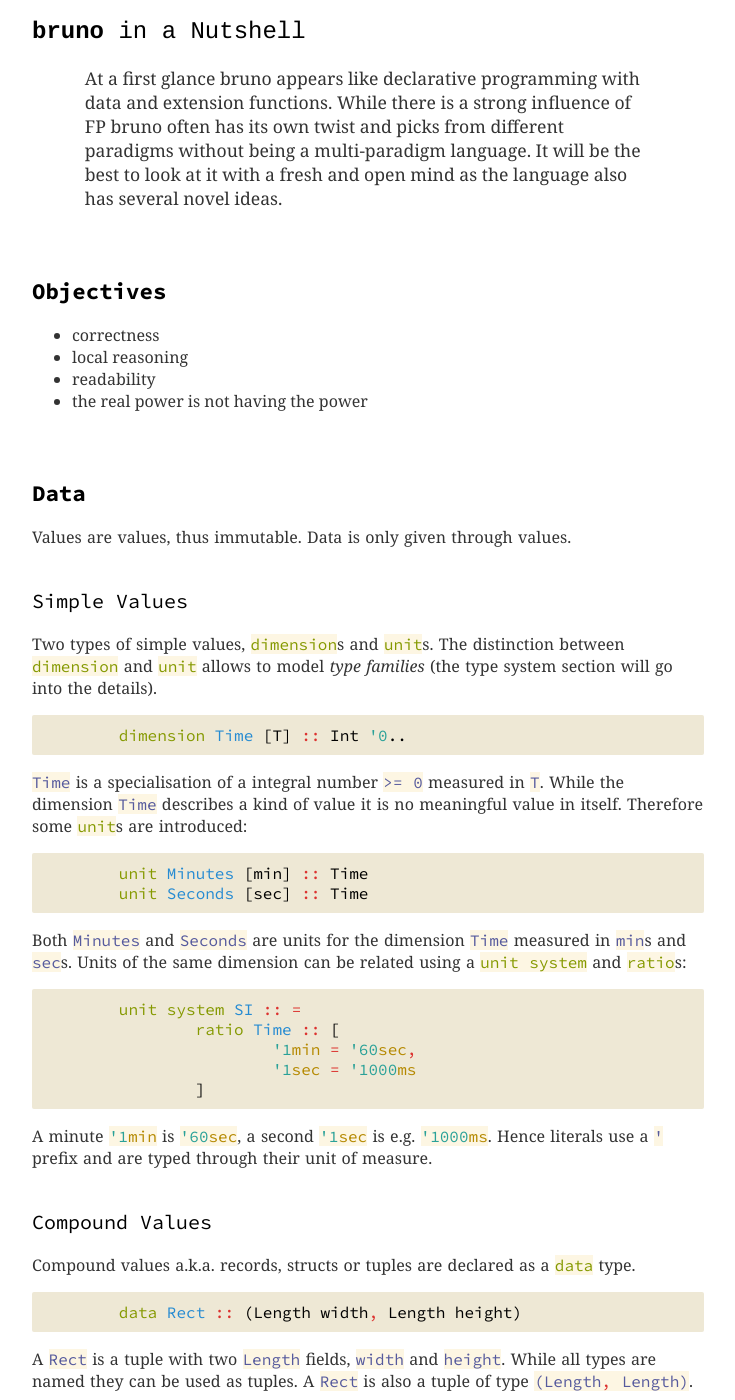
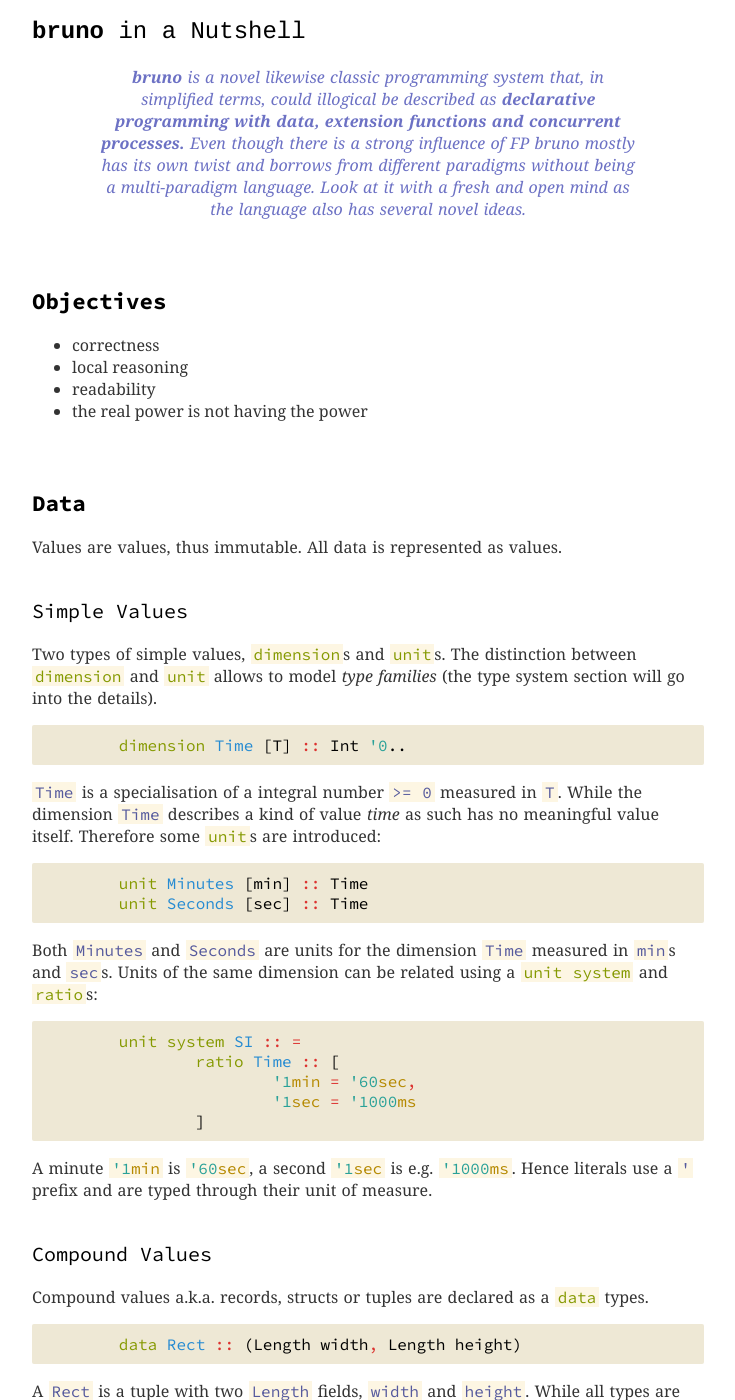
Before and after one commit to bruno-lang/bruno-lang.github.io, a Jekyll site: the page built from learn/index.md, in a window 1280 px wide and 1400 px high. Shown: the whole window, without its empty margins (272-1007 px from the left). Built offline with Jekyll 4.4.1, drawn with Linux system fonts in a browser that asks for light colours; nearby versions of some CDN libraries; some of the changed text lies outside the part shown.

Commit message:
NEW sidenotes

```diff
--- a/_layouts/default.html
+++ b/_layouts/default.html
@@ -30,8 +30,15 @@
    	;
 }
 
-$("pre code").html(highlight);
-$("p code").html(highlight);
+$("content pre code").html(highlight);
+
+$("content p code").html(highlight);
+
+$(".footnotes li").each(function(n, e) { $("#"+e.id.replace("fn", "fnref\\")).before($("<ol class='sidenote'></ol>").html(e)); });
+$(".sidenote li p").each(function(n, e) {
+	var id = $(this).parent().attr("id");
+	$(this).prepend("<sup>"+id.substring(id.indexOf(":")+1)+" </sup>");
+});
 	</script>
   </body>
 </html>
--- a/assets/css/docs.css
+++ b/assets/css/docs.css
@@ -38,12 +38,6 @@
 content p {
 	word-spacing: 0.07em
 }
-content .abstract {
-	padding: 0 3em;
-	font-weight: 300;
-	font-size: 110%;
-}
-content .abstract b, content .abstract code { font-weight: 400; }
 content pre {
 	border-radius: 2px;
 	padding: 10px;
@@ -52,19 +46,26 @@
 }
 content pre code {
 	color: black;
-	background-color: transparent;
 }
 
-content code {
+content p code {
 	color: #565A9D;
   background-color: #fdf6e3;
+	white-space: nowrap;
+	padding: 0 3px;
 }
 
 content blockquote {
 	color: #6c71c4;
-	text-align: justify;
 	font-style: italic;
 	margin: 1.5em 4em;
+}
+content blockquote em {
+	font-weight: 700;
+}
+
+content h1 + blockquote, content h1 + blockquote + blockquote {
+	text-align: center;
 }
 
 content h1, content h2, content h3, content h4 {
@@ -96,3 +97,28 @@
 	color: #FFD36C;
 	display: none;
 }
+
+.sidenote {
+	position: absolute;
+	right: -220px;
+	width: 200px;
+	margin: 0;
+	padding: 0;
+	font-family: "Source Sans Pro";
+	font-size: small;
+	text-align: justify;
+}
+.sidenote li {
+	list-style: none;
+	margin-top: -2em;
+}
+.sidenote li > p {
+	margin: 0;
+}
+.sidenote sup {
+	font-family: Georgia;
+	font-weight: bold;
+}
+.sidenote .reversefootnote {
+	display: none;
+}
--- a/learn/index.md
+++ b/learn/index.md
@@ -5,16 +5,13 @@
 
 # **bruno** in a Nutshell
 
-<div class='abstract'>
-At a first glance <b>bruno</b> appears like
+> *bruno* is a novel likewise classic programming system that, in simplified terms,
+> could illogical be described as _declarative programming with data,
+> extension functions and concurrent processes._
+> Even though there is a strong influence of FP bruno mostly has its own twist and
+> borrows from different paradigms without being a multi-paradigm language.
+> Look at it with a fresh and open mind as the language also has several novel ideas.
 
-<b>declarative programming with data and extension functions</b>.
-
-While there is a strong influence of FP bruno often has its own twist and picks
-from different paradigms without being a multi-paradigm language.
-It will be the best to look at it with a fresh and open mind as the language
-also has several novel ideas.
-</div>
 
 ## Objectives
 - correctness
@@ -23,7 +20,7 @@
 - the real power is not having the power
 
 ## Data
-Values are values, thus immutable. Data is only given through values.
+Values are values, thus immutable. All data is represented as values.
 
 ### Simple Values
 Two types of simple values, `dimension`s and `unit`s. The distinction between
@@ -33,8 +30,8 @@
 		dimension Time [T] :: Int '0..
 
 `Time` is a specialisation of a integral number `>= 0` measured in `T`. While the
-dimension `Time` describes a kind of value it is no meaningful value in itself.
-Therefore some `unit`s are introduced:
+dimension `Time` describes a kind of value _time_ as such has no meaningful value
+itself. Therefore some `unit`s are introduced:
 
 		unit Minutes [min] :: Time
 		unit Seconds [sec] :: Time
@@ -53,7 +50,7 @@
 use a `'` prefix and are typed through their unit of measure.
 
 ### Compound Values
-Compound values a.k.a. records, structs or tuples are declared as a `data` type.
+Compound values a.k.a. records, structs or tuples are declared as a `data` types.
 
 		data Rect :: (Length width, Length height)
 
@@ -171,14 +168,19 @@
 somewhat a non-issue as all data starts from literals. One either gets a value
 as an argument or starts from a literal.
 
-When a value is in fact unknown depending on runtime conditions this is made
-explicit by using the optional type variant build into the language:
+When a value is in fact _unknown_ depending on runtime conditions this is made
+explicit by using the optional type _variant_ `?` build into the language:
 
-		Point? maybe-a-point = "1:2-4:5" point-of-intersection-with "3:2-6:2"
+		Line a = "1:2-4:5"
+		Line b = "3:2-6:2"
+		Point? maybe-point = a point-of-intersection-with b
 
+A `Point?` is either a `Point` or _nothing_.
 
 ## Functions
-Functions are functions, thus pure, statically resolved and referentially transparent.
+[^1]: Strictly speaking, there are _types_ that have effects and functions upon those consequently have as well - but as this is explicitly in the types the compiler can and does tell them apart and applies different rules to them.
+
+Functions are functions, thus pure, statically resolved and referentially transparent[^1].
 All functions are understood as _extension functions_ on the type of the 1st parameter.
 
 		fn double :: Int a -> Int = a * '2
@@ -226,12 +228,14 @@
 
 The `min`imum of two values `a` and `b` is `a` in case `a < b` otherwise `b`.
 The cases `\ ... \` are checked in order of appearance. The last case has to
-be the universal (true'ish) condition. For enumeration alternatively all
-values can be covered. Each case is implemented by an expression.
+be the universal (true'ish) condition. For enumerations alternatively all
+values can be covered.
 
 		fn show :: Bool b -> String
 			\ False \= "false"
 			\ True  \= "true"
+
+Each case is implemented by an expression (the language has literally no statements).
 
 ### Local Variables _(Where-Clause)_
 A function body is one expression, sometimes split into cases. As there are no
@@ -251,7 +255,8 @@
 Local variables like `dx`, `dy`, `dx-square` and `dy-square` can  be
 declared based on the function's parameters and any of the other variables.
 Thanks to referential transparency order of declaration is irrelevant and
-can be done for best readability.
+can be chosen for best readability. Also the necessity of computation (order or
+at all) of local variables is no longer a programmer's burden.
 
 ### Loops
 The primary way to _loop_ is to use recursive functions:
```
Also changed, not shown: other parts of learn/index.md (+7 -7 lines), _config.yml (line endings or trailing spaces).
